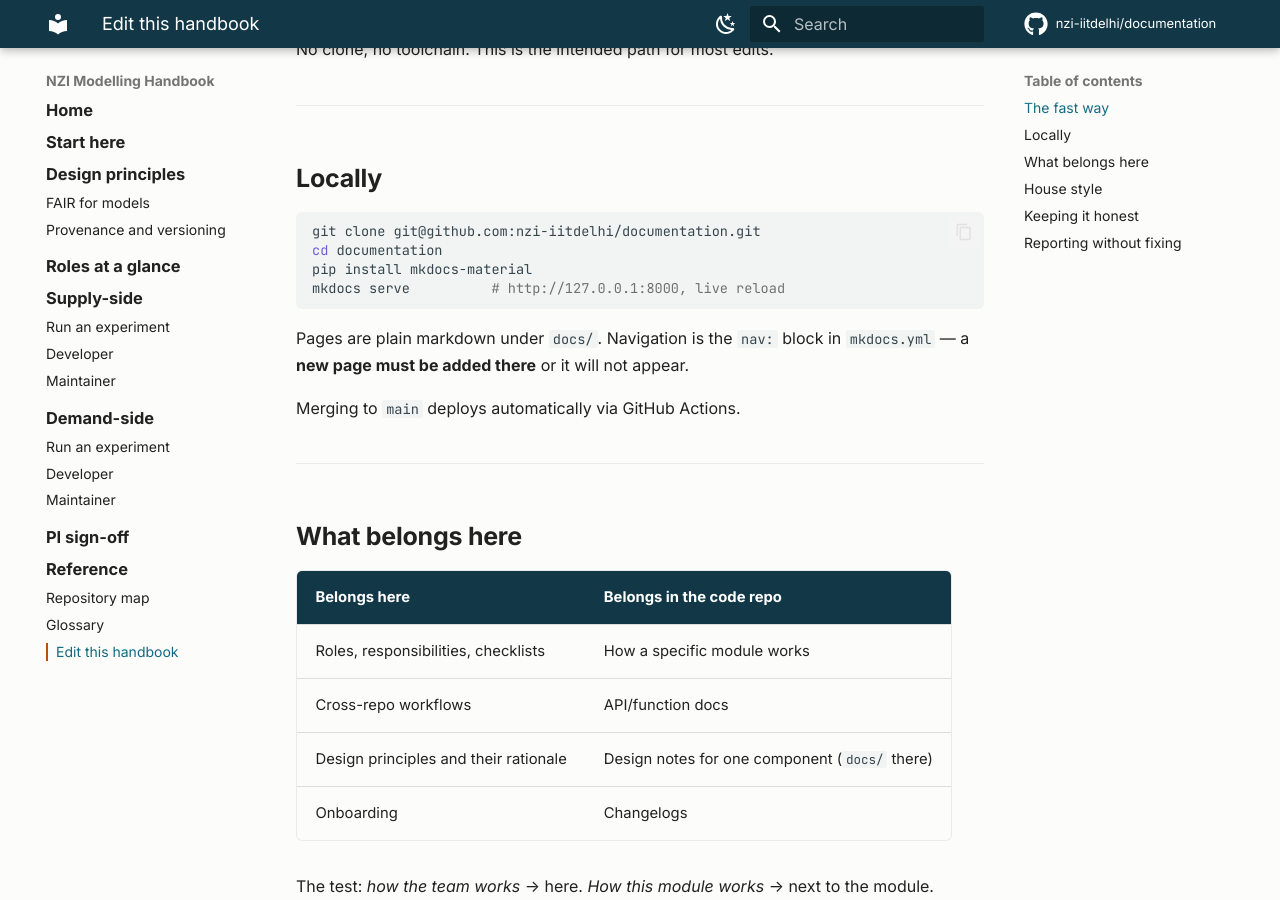
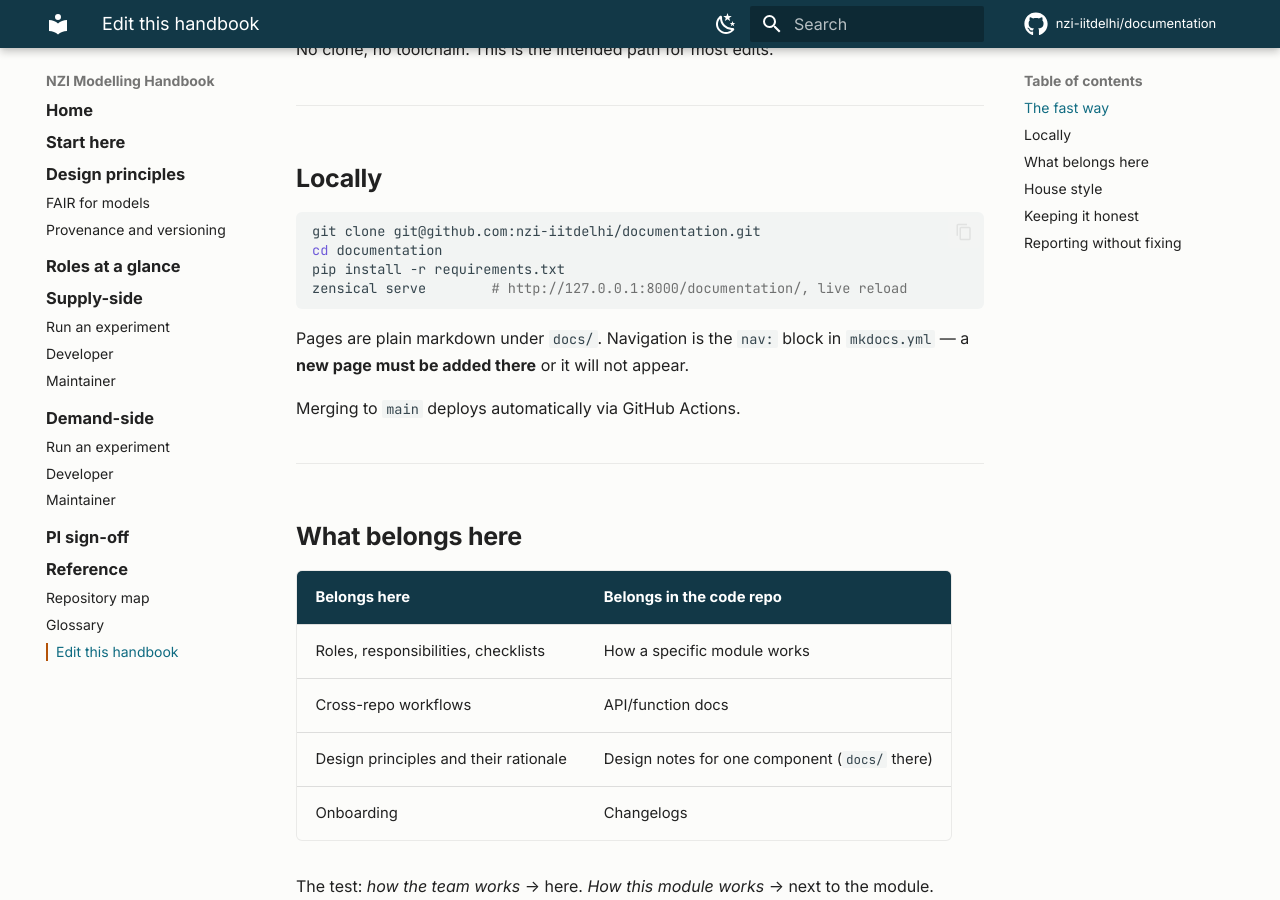
Before and after one commit to nzi-iitdelhi/documentation, an MkDocs documentation site: the page built from docs/reference/contributing.md, in a window 1280 px wide and 900 px high, scrolled down 432 px. Built offline with MkDocs 1.6.1 and Material for MkDocs 9.7.7, drawn with Linux system fonts in a browser that asks for light colours; comment, search, counter and statistics services are not loaded.

Commit message:
Build with Zensical instead of MkDocs + Material

````diff
--- a/docs/reference/contributing.md
+++ b/docs/reference/contributing.md
@@ -20,8 +20,8 @@ No clone, no toolchain. This is the intended path for most edits.
 ```bash
 git clone git@github.com:nzi-iitdelhi/documentation.git
 cd documentation
-pip install mkdocs-material
-mkdocs serve          # http://127.0.0.1:8000, live reload
+pip install -r requirements.txt
+zensical serve        # http://127.0.0.1:8000/documentation/, live reload
 ```
 
 Pages are plain markdown under `docs/`. Navigation is the `nav:` block in `mkdocs.yml` —
--- a/requirements.txt
+++ b/requirements.txt
@@ -1,2 +1 @@
-mkdocs-material>=9.5
-mkdocs<2
+zensical>=0.0.67
````
Also changed, not shown: README.md (+1 -1 lines), 1 other file.
